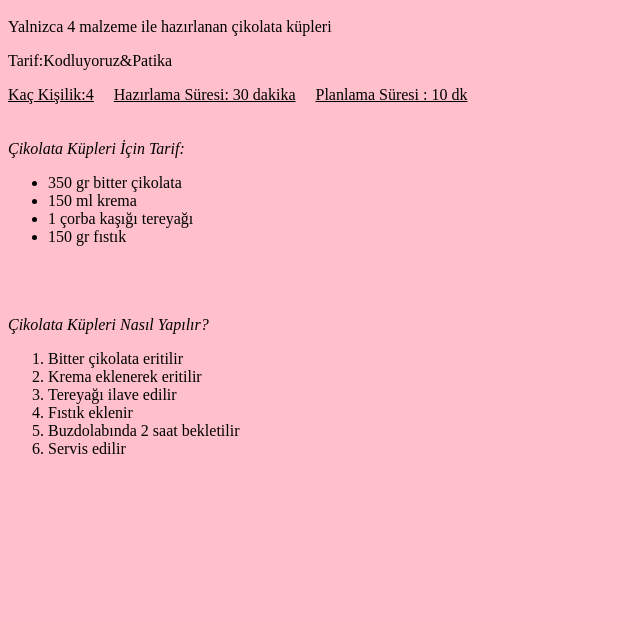
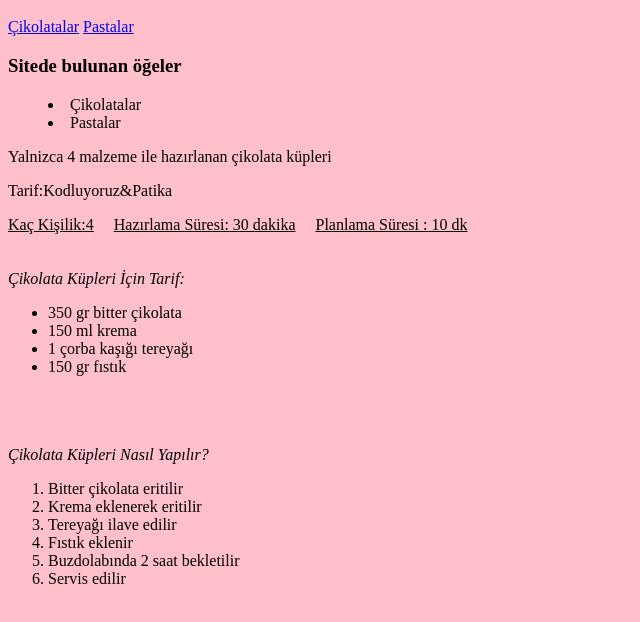
Before and after one commit to duyguakin/kodluyoruzilkrepo, a plain HTML site: page index.html in a window 1280 px wide. Shown: the part 48-670 px from the top of the page, without its empty margins (0-640 px from the left). Drawn offline with Linux system fonts and the light colour scheme.

Commit message:
css odev

```diff
--- a/index.html
+++ b/index.html
@@ -1,5 +1,15 @@
 <body style="background-color:pink"></body>
 <h1>Çikolata Küpleri</h1>
+
+<a href="cikolata.html">Çikolatalar</a>
+<a href="pastalar.html">Pastalar</a>
+
+<h3>Sitede bulunan öğeler</h3>
+<ul style="list-style-position: inside">
+    <li>Çikolatalar</li>
+    <li>Pastalar</li>
+</ul>
+
 <p>Yalnizca 4 malzeme ile hazırlanan çikolata küpleri</p>
 <p>Tarif:Kodluyoruz&Patika</p>
 
```
Also changed, not shown: cikolata.html (added, +2 -0 lines), pastalar.html (added, +2 -0 lines).
